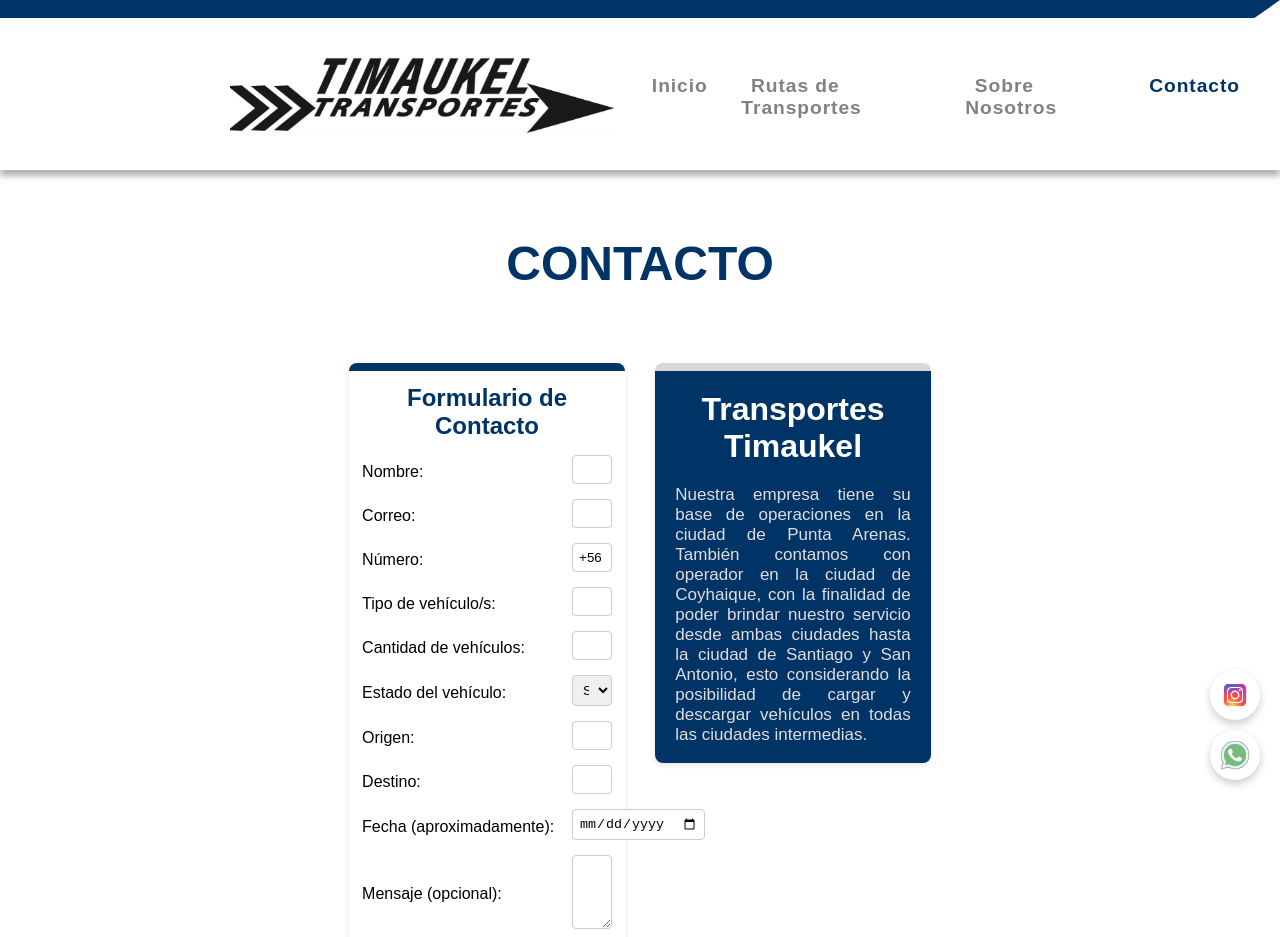
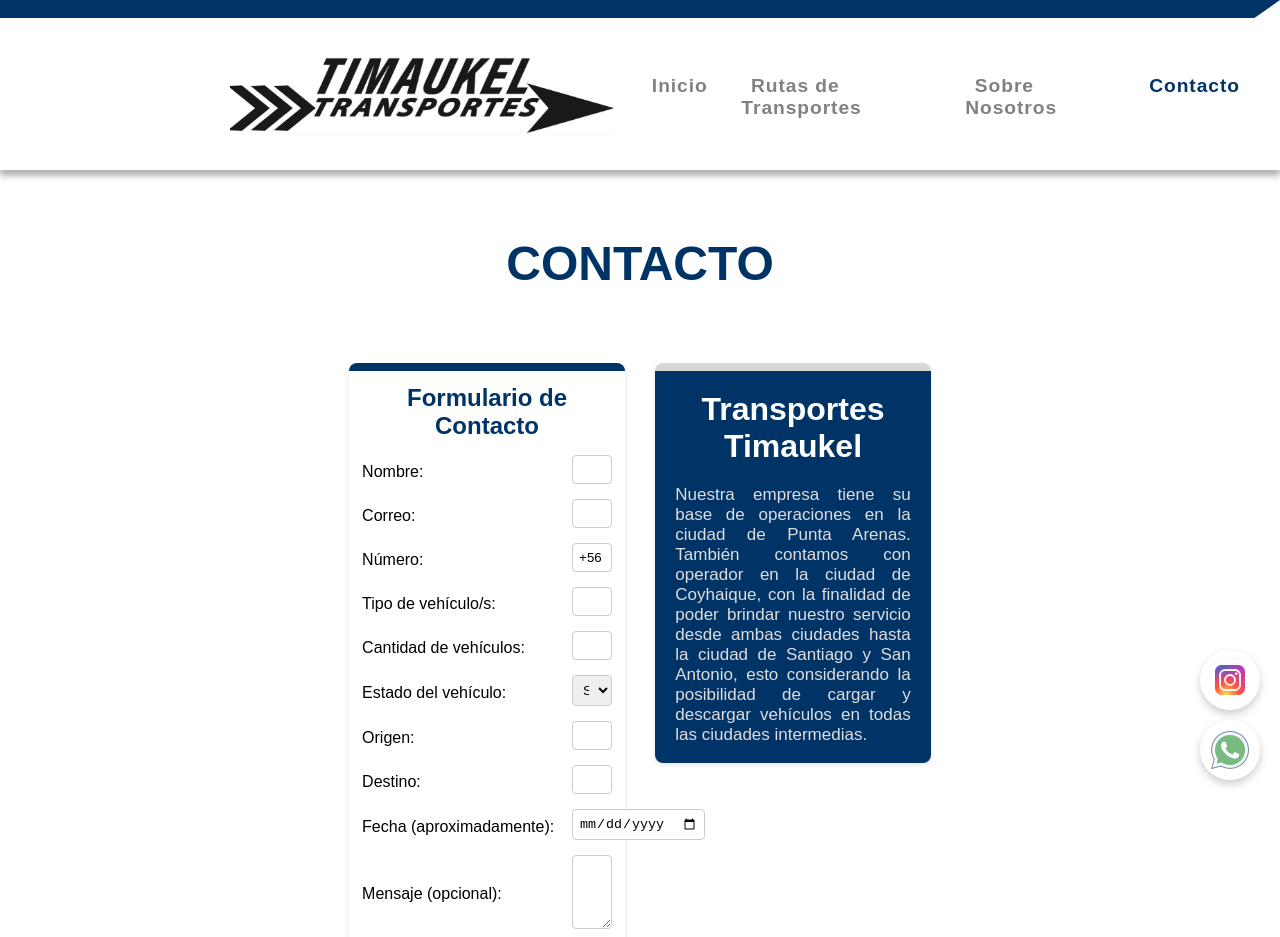
Before and after one commit to giulianaz/transportestimaukel, a plain HTML site: page contacto.html in a window 1280 px wide. Shown: the top 937 px of the page. Drawn offline with Linux system fonts and the light colour scheme.

```diff
--- a/estilos/contacto.css
+++ b/estilos/contacto.css
@@ -278,35 +278,6 @@
     margin-right: 0.5em;
 }
 
-.fixed-icons {
-    position: fixed;
-    bottom: 20px;
-    right: 20px;
-    display: flex;
-    flex-direction: column;
-    gap: 10px;
-    z-index: 1000;
-}
-
-.icon-link {
-    display: flex;
-    align-items: center;
-    justify-content: center;
-    background-color: #ffffff;
-    border-radius: 50%;
-    padding: 10px;
-    box-shadow: 0 4px 8px rgba(0, 0, 0, 0.2);
-    transition: background-color 0.3s ease;
-}
-
-.icon-link img {
-    width: 30px;
-    height: 30px;
-}
-
-.icon-link:hover {
-    background-color: #f0f0f0;
-}
 
 footer {
     background-color: #003366;
@@ -355,16 +326,6 @@
     margin: 0;
 }
 
-.fixed-icons {
-    position: fixed;
-    bottom: 20px;
-    right: 20px;
-    display: flex;
-    flex-direction: column;
-    gap: 10px;
-    z-index: 1000;
-}
-
 .icon-link {
     display: flex;
     align-items: center;
@@ -373,11 +334,6 @@
     border-radius: 50%;
     padding: 10px;
     box-shadow: 0 4px 8px rgba(0, 0, 0, 0.2);
-}
-
-.fixed-icon {
-    width: 40px;
-    height: auto;
 }
 
 .icon-link:hover {
@@ -463,3 +419,24 @@
     font-size: 3em; /* Tamaño del texto */
     font-weight: 700;
 }
+
+.contact-icon {
+    width: 20px; /* Ajusta el tamaño del ícono */
+    height: 20px; /* Ajusta el tamaño del ícono */
+    margin-right: 0.5em; /* Espacio entre el ícono y el texto */
+}
+
+.fixed-icons {
+    position: fixed; /* Fija el contenedor en la esquina */
+    bottom: 20px; /* Espacio desde el borde inferior */
+    right: 20px; /* Espacio desde el borde derecho */
+    display: flex; /* Alinea los íconos horizontalmente */
+    flex-direction: column; /* Disposición vertical de los íconos */
+    gap: 10px; /* Espacio entre los íconos */
+    z-index: 1000; /* Asegura que los íconos estén encima de otros elementos */
+}
+
+.fixed-icon {
+    width: 40px; /* Tamaño del ícono */
+    height: auto; /* Mantiene la proporción del ícono */
+}
```
